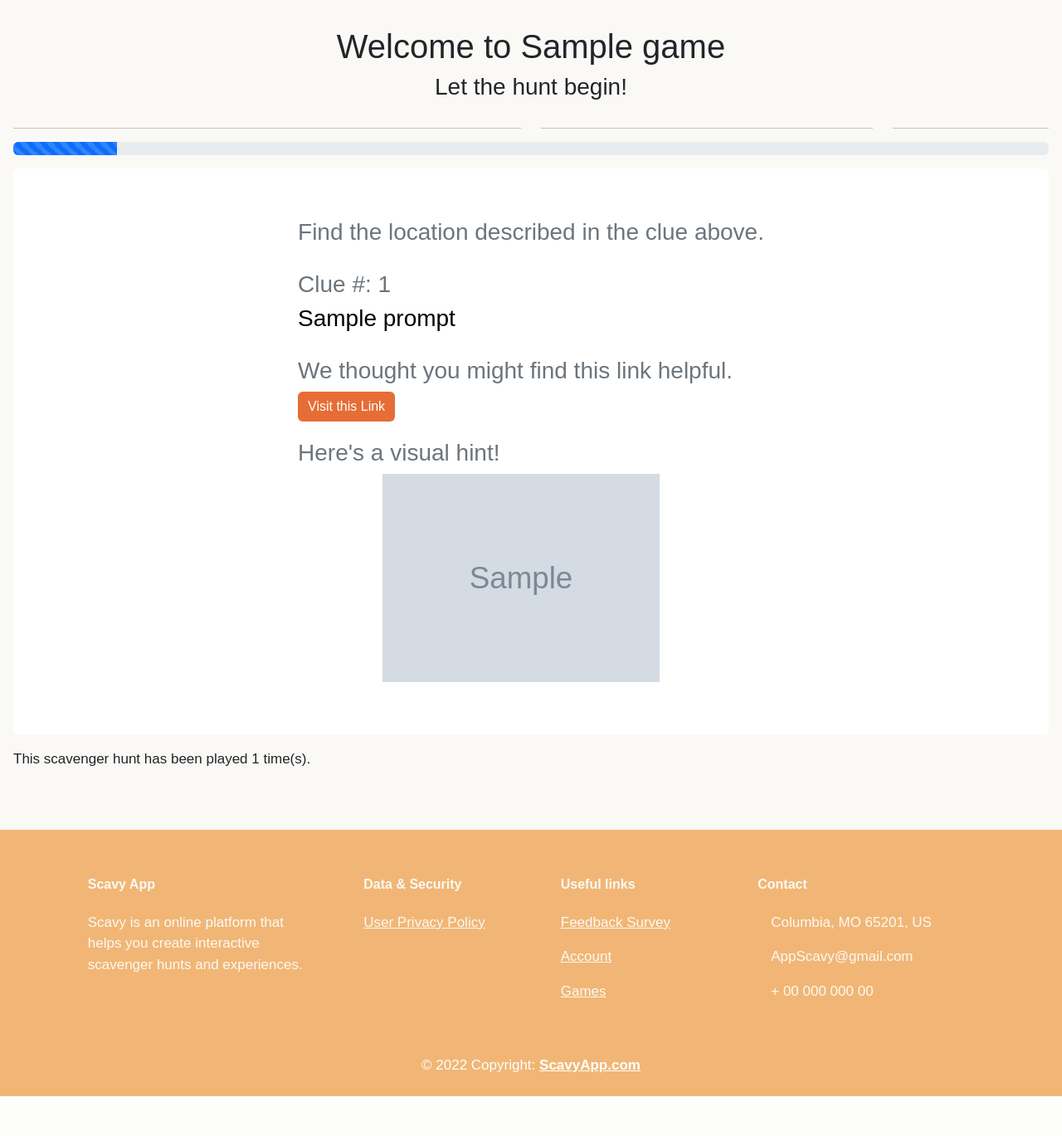
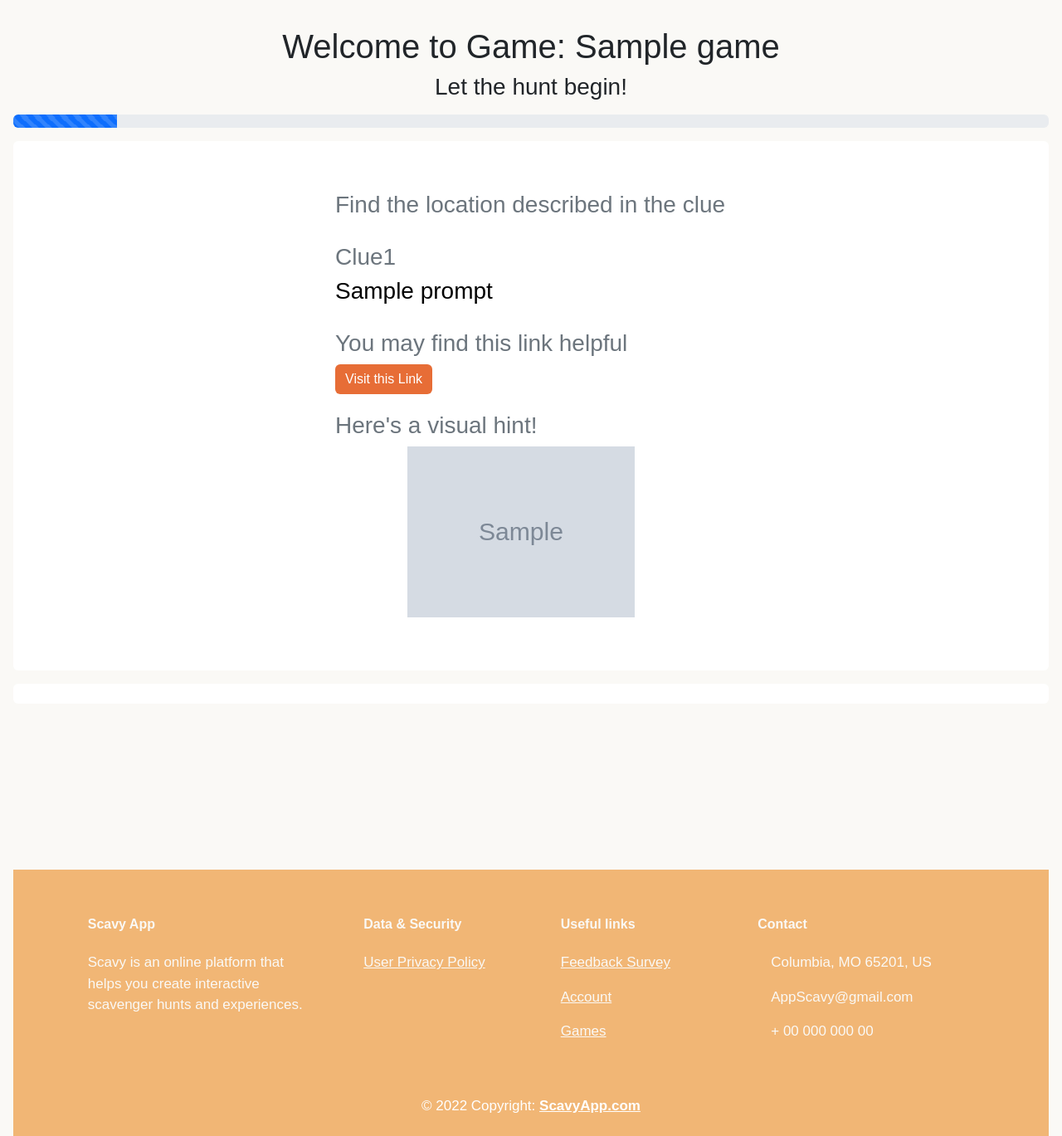
Before and after one commit to hossam-hassan1/CapstoneProject, a Python web app: template flaskApp/app/templates/play.html in a window 1280 px wide. Shown: the part 76-1445 px from the top of the page at 83% size. Before the commit the page ends 1397 px from the top, so only its background shows below. Run offline with Jinja, Linux system fonts and the light colour scheme; the template is opened without the code that fills it: most values are stand-ins (such as "Sample title", 1, 10 or a date in 2020); grey boxes marked "Sample" are stand-in pictures; some libraries are stand-ins or nearby versions.

Commit message:
css changes:

```diff
--- a/flaskApp/app/static/css/create_game.css
+++ b/flaskApp/app/static/css/create_game.css
@@ -1,3 +1,6 @@
+body{
+    background-color: #FAF9F6;
+}
 #header{
     text-align: center;
 }
@@ -16,3 +19,6 @@
 #game_gps_input {
     display: none;
 }
+.marginBottom{
+    margin-bottom: 230px;
+}
--- a/flaskApp/app/static/css/login.css
+++ b/flaskApp/app/static/css/login.css
@@ -21,3 +21,9 @@
     margin-left: -115px;
     font-size: 15px;
 }
+.marginBottom{
+    margin-bottom: 430px;
+}
+.margin{
+    margin-bottom: 430px;
+}
--- a/flaskApp/app/static/css/main.css
+++ b/flaskApp/app/static/css/main.css
@@ -7,7 +7,7 @@
     /* active page */
     /* footer, nav hover */
     color: #f1b675;
-    /* error messages */
+    /* error messages, delete button */
     color: #dd4229;
     /* div background > play.html */
     color: #e99040;
--- a/flaskApp/app/static/css/play.css
+++ b/flaskApp/app/static/css/play.css
@@ -21,3 +21,6 @@
 .clue_id{
     color:#e99040;
 }
+.marginBottom{
+    margin-bottom: 200px;
+}
--- a/flaskApp/app/static/css/sign_up.css
+++ b/flaskApp/app/static/css/sign_up.css
@@ -21,3 +21,6 @@
     margin-left: -65px;
     font-size: 15px;
 }
+.marginBottom{
+    margin-bottom: 400px;
+}
--- a/flaskApp/app/templates/base.html
+++ b/flaskApp/app/templates/base.html
@@ -9,6 +9,7 @@
         <link rel="stylesheet" href="static/css/main.css">
         <!-- FAVICON -->
         <link rel="icon" type="image/x-icon" href="static/images/favicon.ico">
+
         {% block head %}{% endblock %}
     <head>
         {% include 'nav.html' %}
--- a/flaskApp/app/templates/login.html
+++ b/flaskApp/app/templates/login.html
@@ -15,6 +15,7 @@
 
     <!-- DIV 1 -->
     <div>
+        <br>
         <h1 id="header">Welcome back! Log in</h1>
         <p class="center">Don't have a Scavy App account? <a href="/sign-up">Sign up</a></p>
     </div>
@@ -43,6 +44,8 @@
         <p>Continue as <a href="/home" value="guest">Guest</a></p>
     <div>
 
+    <div class="margin"></div>
+
 </body>
 <br>
 <br>
--- a/flaskApp/app/templates/login_form.html
+++ b/flaskApp/app/templates/login_form.html
@@ -14,6 +14,7 @@
     </div>
 
     <!-- DIV 2 -->
+    <div class="marginBottom">
         <form action="" method="POST">
         <div class="credentials">
             <p class="left">Username</p>
--- a/flaskApp/app/templates/play.html
+++ b/flaskApp/app/templates/play.html
@@ -7,36 +7,27 @@
 
 <head>
     <link rel="stylesheet" href="/static/css/play.css">
+    <link rel="stylesheet" href="/static/css/main.css">
 </head>
 
 <div class="container-fluid mx-auto p-3">
+
     <!--  PAGE TITLE: -->
     <div class="m-3 play_title">
 
         <!-- Displays current game title -->
         {%  if clue_id != -2 %}
-        <h1>Welcome to {{game}}</h1>
+        <h1>Welcome to Game: {{game}}</h1>
         <h3>Let the hunt begin!</h3>
         {% endif %}
-
         <!-- If past final clue shows mission complete -->
         <!-- ID is automatically set to -1 at bottom after past final clue  -->
         {% if clue_id == -1 %}
             <h1>Mission Complete!</h1>
         {% else %}
         <!-- Otherwise display new game info -->
-            <!-- <h1>Let the hunt begin!</h1> -->
         {% endif %}
 
-    </div>
-
-    <!-- DIVIDER BAR -->
-    <div>
-        <div class="row align-items-start">
-            <div class="col-6"><hr></div>
-            <div class="col-4"><hr></div>
-            <div class="col"><hr></div>
-        </div>
     </div>
 
 
@@ -67,16 +58,16 @@
 
         <div class="card mx-auto m-3">
             <div class="card-body mx-auto m-5">
-                <h3 class="card-subtitle mb-2 text-muted">Find the location described in the clue above.</h3><br>
+                <h3 class="card-subtitle mb-2 text-muted">Find the location described in the clue</h3><br>
 
                 <!-- PROMPT TEXT -->
-                <h3 class="card-subtitle mb-2 text-muted">Clue #: {{ clue_id }}</h3>
+                <h3 class="card-subtitle mb-2 text-muted">Clue{{ clue_id }}</h3>
                 <h3 class="card-title">{{ prompt }}</h3><br>
 
 
                 {% if prompt_link != '' and  prompt_link != None %}
                 <!-- ADD PROMPT LINK -->
-                <h3 class="card-subtitle mb-2 text-muted">We thought you might find this link helpful.</h3>
+                <h3 class="card-subtitle mb-2 text-muted">You may find this link helpful</h3>
                 <a href="{{ prompt_link }}" class="btn btn-primary stretched-link">Visit this Link</a><br><br>
                 {% endif %}
 
@@ -95,11 +86,10 @@
         </div>
 
         <!-- ANSWER AREA -->
+        <div class="marginBottom">
+        <div class="card center mx-auto m-3">
 
             <div class="m-2">
-
-            <!-- Display answer information while testing -->
-            <!-- <p>Answer: {{ answer }}</p> -->
 
                 <!-- Display if the user did not get the correct answer -->
                 {% if message != ""%}
@@ -112,25 +102,28 @@
             <div class="m-2">
                 <form class="form-inline" action="" method="post">
                     <div class="form-group mx-sm-3 mb-2">
-                        <p>Enter the answer found at the clue.</p>
+                        <p>Enter the answer found at the clue</p>
                         <input type="text" name="answer_input" onkeyup="letter_number_only(this)" required>
                         <button type="submit" name="nextClue" class="btn btn-primary btn-lg">Next Clue</button>
                     </div>
                 </form>
             </div>
+
             {% elif answer_type == 'coordinates' %}
             <div class="m-2">
                 <form class="form-inline" action="" method="post">
                     <div class="form-group mx-sm-3 mb-2">
-                        <p>Check-In when you have found the clue to proceed.</p>
+                        <p>Check-In when you have found the clue to proceed</p>
                         <input type="hidden" name="answer_input" id="location">
                         <button onclick="getLocation()" type="submit" name="nextClue" class="btn btn-primary btn-lg" id="location">Check-In</button>
                     </div>
                 </form>
             </div>
 
-            <!-- <p><button onclick="getLocation()" class="btn btn-primary btn-lg">Grab current location</button></p>
-            <p id="demo"></p> -->
+        </div>
+        </div>
+
+
             {% endif %}
 
 
@@ -165,11 +158,11 @@
 {% endif %}
 
     <!--  game play counter  -->
-    {% if clue_id == 1 %}
+    <!-- {% if clue_id == 1 %}
     <div>
         <p>This scavenger hunt has been played {{play_count}} time(s).</p>
     </div>
-    {% endif %}
+    {% endif %} -->
 </div>
 
 <!-- https://developer.mozilla.org/en-US/docs/Web/API/Geolocation/getCurrentPosition -->
--- a/flaskApp/app/templates/sign_up.html
+++ b/flaskApp/app/templates/sign_up.html
@@ -14,6 +14,7 @@
 <body>
 
     <!-- DIV 1 -->
+    <br>
     <div>
         <h1 id="header">Let's get started!</h1>
         <p class="center">Begin creating custom scavenger hunts today. Already signed up? <a href="/log-in">Login</a></p>
@@ -46,6 +47,8 @@
      </form>
     </div>
 
+    <div class="marginBottom"></div>
+
 {% endblock %}
 
 <script>
```
Also changed, not shown: flaskApp/app/static/css/search.css (+20 -1 lines), flaskApp/app/templates/account.html (+8 -3 lines), flaskApp/app/templates/create_game.html (+2 -20 lines), flaskApp/app/templates/search.html (+8 -1 lines). Lines whose indentation alone changed are shown as unchanged.
